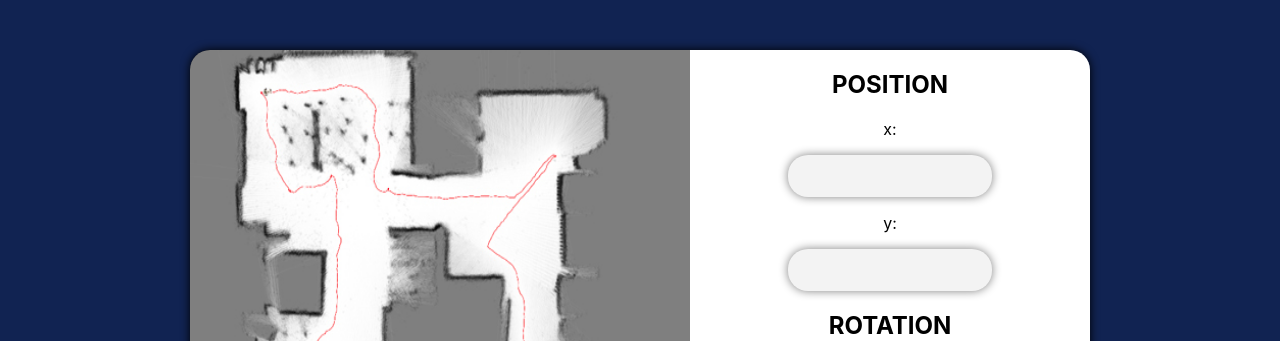
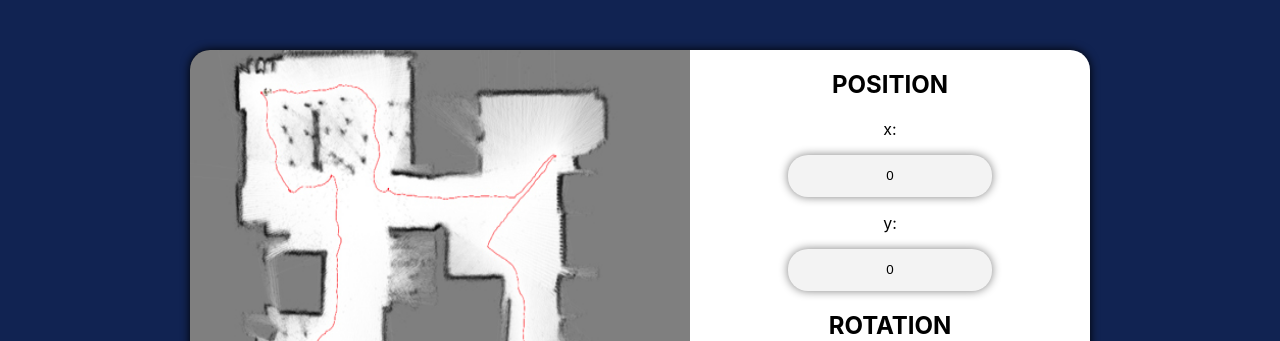
Before and after one commit to Peskyleo1/robot-test-dashboard, a React (Create React App) app: page / in a window 1280 px wide. Shown: the top 341 px of the page. Built offline with nearby package versions, Linux system fonts and the light colour scheme.

Commit message:
👨‍💻 - New Logic to share data between components

```diff
--- /dev/null
+++ b/src/assets/data/coordinates.json
@@ -0,0 +1,5 @@
+{
+    "x": 0,
+    "y": 0,
+    "rotation": 0
+}
--- a/src/components/inputs.jsx
+++ b/src/components/inputs.jsx
@@ -1,5 +1,6 @@
 import React from 'react';
 import Map from './map.jsx';
+import Data from '../assets/data/coordinates.json';
 
 export default () => {
 
@@ -8,9 +9,9 @@ export default () => {
             <div style={{width: '100%'}}>
                 <h2>POSITION</h2>
                 <p>x: </p>
-                <input value={Map.posX}></input>
+                <input value={Data.x}></input>
                 <p>y: </p>
-                <input value={Map.posY}></input>
+                <input value={Data.y}></input>
                 <h2>ROTATION</h2>
                 <p>deg:</p>
                 <input></input>
--- a/src/components/map.jsx
+++ b/src/components/map.jsx
@@ -1,5 +1,6 @@
 import React, { useState } from 'react';
 import image from '../assets/img/map.PNG';
+import Data from '../assets/data/coordinates.json';
 
 let Coordinates = {
     x: 0,
@@ -17,7 +18,10 @@ export default () => {
                     function getImageCoords(e, img) {
                         var posX = e.nativeEvent.offsetX;
                         var posY = e.nativeEvent.offsetY;
-                        alert("x: " + posX + "\ny: " + posY);
+                        //alert("x: " + posX + "\ny: " + posY);
+                        Data.x = posX;
+                        Data.y = posY;
+                        alert("x: " + Data.x + "\ny: " + Data.y);
                         return {x: posX, y: posY};
                     }
 
```
